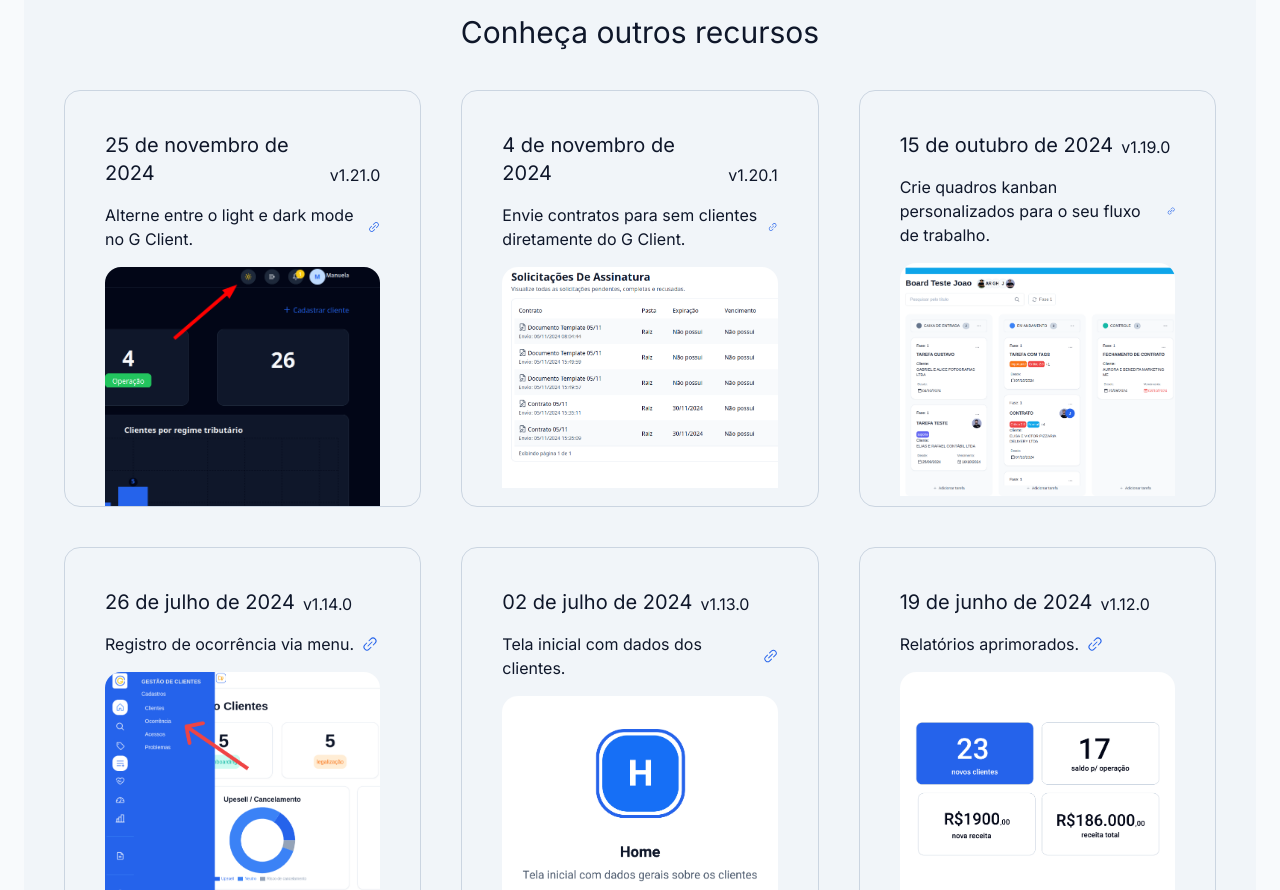
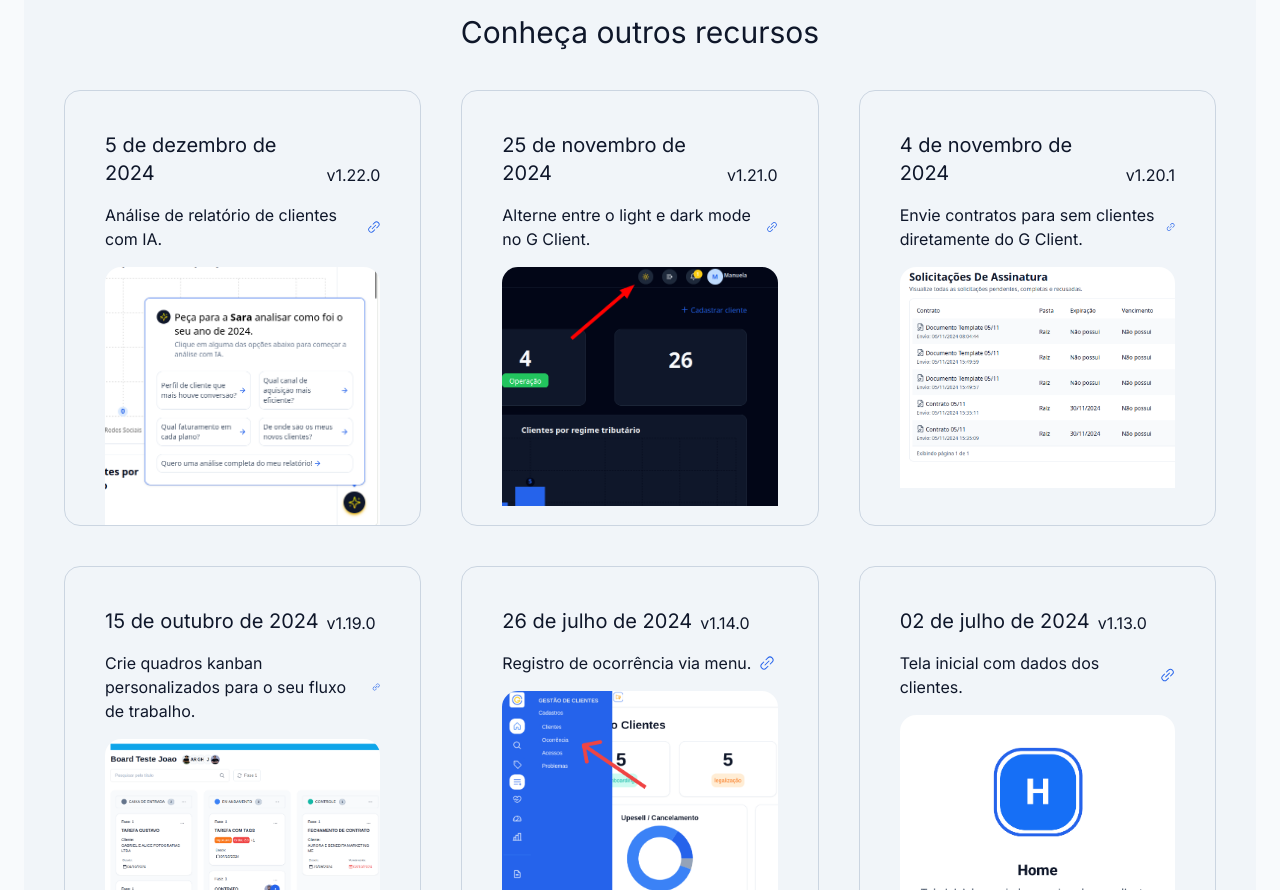
Before and after one commit to amanda-raiane/client-versions, a Next.js app: page / in a window 1280 px wide. Shown: the part 2560-3450 px from the top of the page. Built offline with nearby package versions, Linux system fonts and the light colour scheme.

Commit message:
product: adding old version.8119499370

```diff
--- a/src/app/components/SessionOtherResources/index.tsx
+++ b/src/app/components/SessionOtherResources/index.tsx
@@ -12,6 +12,7 @@ import registerOcorrenceMenu from "@/app/images/versions/1_14_0/cadastro-via-men
 import imageKaban from "@/app/images/versions/1_19_0/kaban.png";
 import imageSign from "@/app/images/versions/1_20_0/sign.png";
 import darkMode from "@/app/images/versions/1_21_0/dark-mode.png";
+import SaraIa from "@/app/images/versions/1_22_0/sara-ia.png";
 
 export function SessionOtherResources() {
   return (
@@ -19,6 +20,14 @@ export function SessionOtherResources() {
       <div className="dark:bg-slate-900 bg-slate-100 md:p-10 p-4 rounded-2xl space-y-10">
         <h2 className="text-3xl text-center">Conheça outros recursos</h2>
         <div className="grid xl:grid-cols-3 gap-10 md:grid-cols-2">
+          <OtherVersion
+            link="/versao-1-22-0"
+            date="5 de dezembro de 2024"
+            imageUrl={SaraIa}
+            version="v1.22.0"
+            title="Análise de relatório de clientes com IA."
+          />
+
           <OtherVersion
             link="/versao-1-21-0"
             date="25 de novembro de 2024"
```
